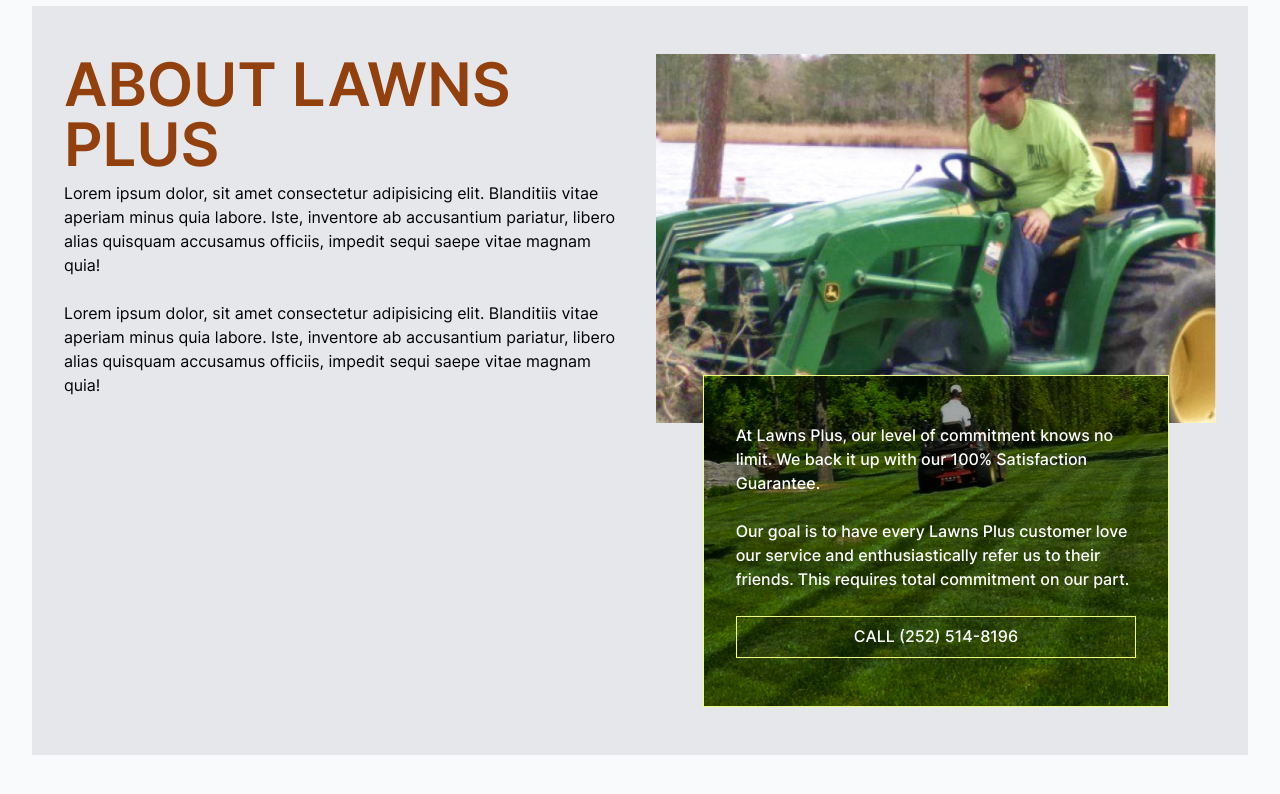
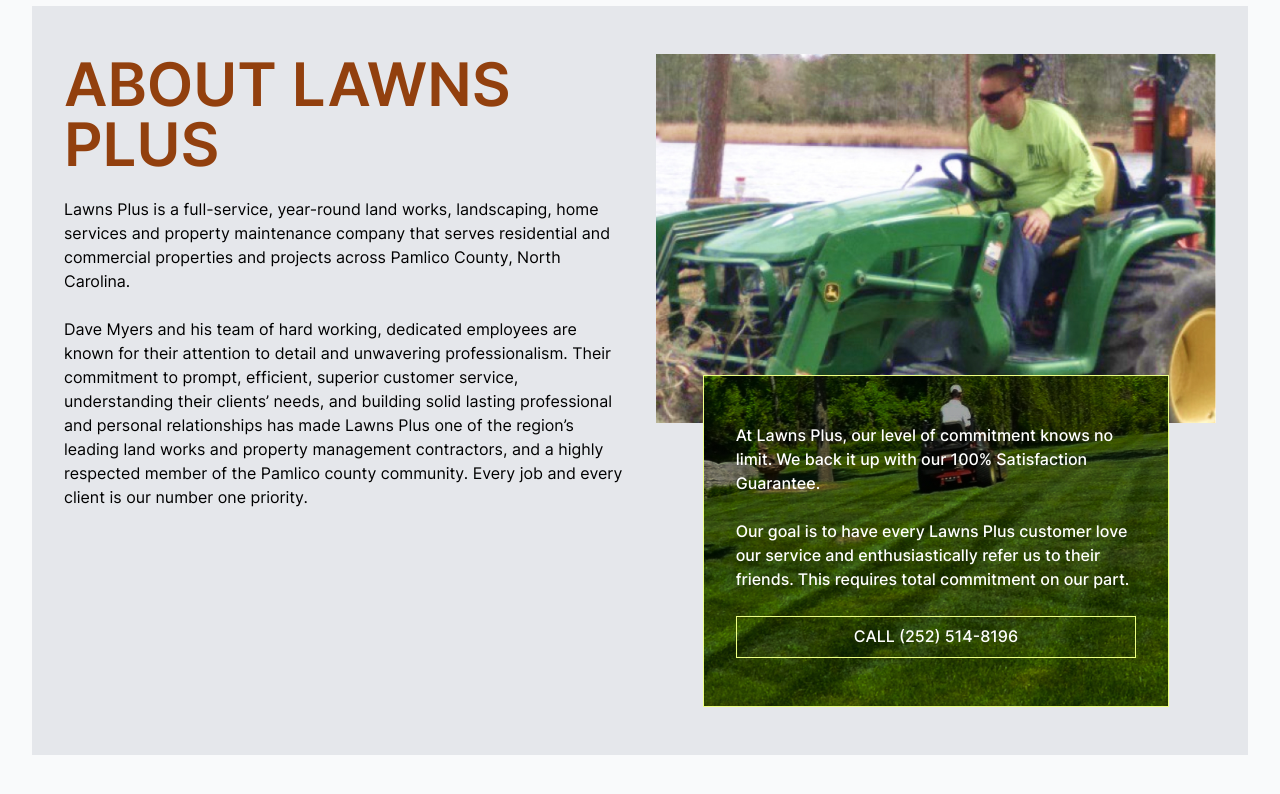
Before and after one commit to stevenloe/lawns_plus, a Vue app: page / in a window 1280 px wide. Shown: the part 6266-7060 px from the top of the page. Built offline with nearby package versions, Linux system fonts and the light colour scheme; what @tailwindcss/typography would draw is missing.

Commit message:
add 'about' text

```diff
--- a/src/components/HomeAbout.vue
+++ b/src/components/HomeAbout.vue
@@ -1,41 +1,46 @@
 <template>
-  <div class="px-8 py-12 bg-gray-200 ">
+  <div id="about-lawns-plus" class="px-8 py-12 bg-gray-200">
     <div class="grid grid-cols-1 gap-8 md:grid-cols-2">
       <!-- about text left -->
       <div class="mb-6">
-        <h2
-          class="mb-2 text-4xl font-semibold text-yellow-800 md:text-6xl"
-        >
+        <h2 class="mb-2 text-4xl font-semibold text-yellow-800 md:text-6xl">
           ABOUT LAWNS PLUS
         </h2>
+
+        <p class="mt-6">
+          Lawns Plus is a full-service, year-round land works, landscaping,
+           home services and property maintenance company that
+          serves residential and commercial properties and projects across
+          Pamlico County, North Carolina.
+        </p>
+        <p class="mt-6">
+          Dave Myers and his team of hard working, dedicated employees are known for their attention to detail and unwavering professionalism. Their commitment to prompt, efficient, superior customer service, understanding their clients’ needs, and building solid lasting professional and personal relationships has made Lawns Plus one of the region’s leading land works and property management contractors, and a highly respected member of the Pamlico county community. Every job and every client is our number one priority.
+        </p>
+        <!-- <h3 class="mt-6 text-lg font-bold">Landscaping & Lawn Care</h3>
         <p class="mb-6">
-          Lorem ipsum dolor, sit amet consectetur adipisicing elit. Blanditiis
-          vitae aperiam minus quia labore. Iste, inventore ab accusantium
-          pariatur, libero alias quisquam accusamus officiis, impedit sequi
-          saepe vitae magnam quia!
+          We bring over 12 years of lawn care experience to every job we do.
         </p>
+        <h3 class="text-lg font-bold">Home Services</h3>
         <p class="mb-6">
-          Lorem ipsum dolor, sit amet consectetur adipisicing elit. Blanditiis
-          vitae aperiam minus quia labore. Iste, inventore ab accusantium
-          pariatur, libero alias quisquam accusamus officiis, impedit sequi
-          saepe vitae magnam quia!
-        </p>
+          Our work in the construction field began with a degree in construction
+          carpentry from "NAME OF SCHOOL HERE". Since then we've worked on
+          projects large an small. We have 25 years of construction experience
+        </p> -->
       </div>
 
       <!-- about text right -->
 
       <div class="flex flex-wrap justify-center">
         <img
-        class="object-cover w-full"
+          class="object-cover w-full bg-no-repeat"
           src="/img/home/home-about-dave-tractor.jpg"
           alt="Man on tractor clearing brush"
         />
         <div class="w-5/6 -mt-12 font-medium text-white bg-contact">
-
           <div class="px-8 py-12 border-lime">
             <h3 class="mb-6">
-            At Lawns Plus, our level of commitment knows no limit. We back it up
-            with our 100% Satisfaction Guarantee.
+              At Lawns Plus, our level of commitment knows no limit. We back it
+              up with our 100% Satisfaction Guarantee.
             </h3>
             <h3 class="mb-6">
               Our goal is to have every Lawns Plus customer love our service and
@@ -56,23 +61,18 @@
 </template>
 
 <style scoped>
-
-
 .bg-contact {
   background-image:
-    /* top, transparent red */
-    linear-gradient(
+    /* top, transparent red */ linear-gradient(
       rgba(0, 0, 0, 0.3),
       rgba(0, 0, 0, 0.3)
     ),
-    /* your image */
-    url(/img/home/home-about-commitment.jpg);
+    /* your image */ url(/img/home/home-about-commitment.jpg);
   background-repeat: no-repeat;
   background-size: cover;
 }
 
 .border-lime {
-  border: solid 1px #EEFF84;
+  border: solid 1px #eeff84;
 }
-
 </style>
```
Lines whose indentation alone changed are shown as unchanged.
